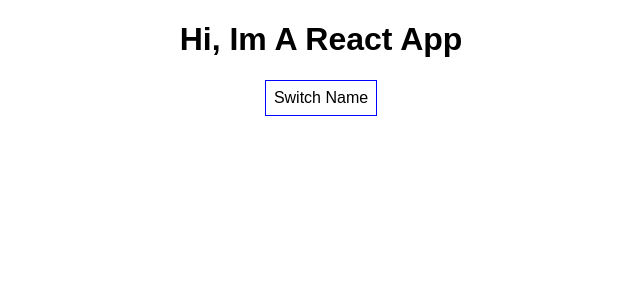
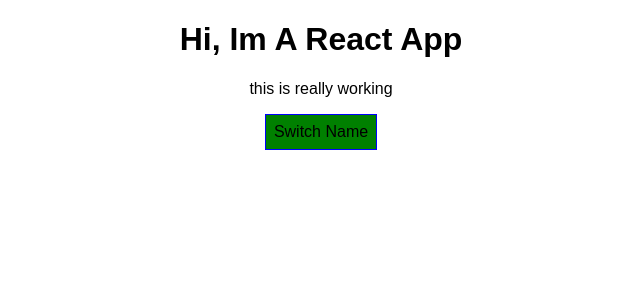
Before and after one commit to barbaraolivieri/react-complete-guide, a React (Create React App) app: page / in a window 1280 px wide. Shown: the top 300 px of the page, without its empty margins (319-959 px from the left). Built offline with nearby package versions, Linux system fonts and the light colour scheme.

Commit message:
Array de classes css

```diff
--- a/src/App.css
+++ b/src/App.css
@@ -1,3 +1,11 @@
 .App {
   text-align: center;
 }
+
+.red {
+	color: red;
+}
+
+.bold {
+	font-weight: bold;
+}
--- a/src/App.js
+++ b/src/App.js
@@ -57,7 +57,8 @@
   		font: 'inherit',
   		border: '1px solid blue',
   		padding: '8px',
-  		cursor: 'pointer'
+  		cursor: 'pointer',
+  		backgroundColor: 'green'
   	};
 
   	let persons = null;
@@ -76,11 +77,24 @@
 		    </div>
   		);
 
+		style.backgroundColor = "red";
+
   	}
+
+
+	let classes = [];
+
+	if(this.state.persons.length <= 2){
+		classes.push('red');
+	}
+	if(this.state.persons.length <= 1){
+		classes.push('bold');
+	}
 
     return (
       <div className="App">
         <h1>Hi, Im A React App</h1>
+        <p className={classes.join(' ')}>this is really working</p>
         <button style={style} onClick={this.togglePersonHandler}>Switch Name</button>
 
  		{persons}
```
